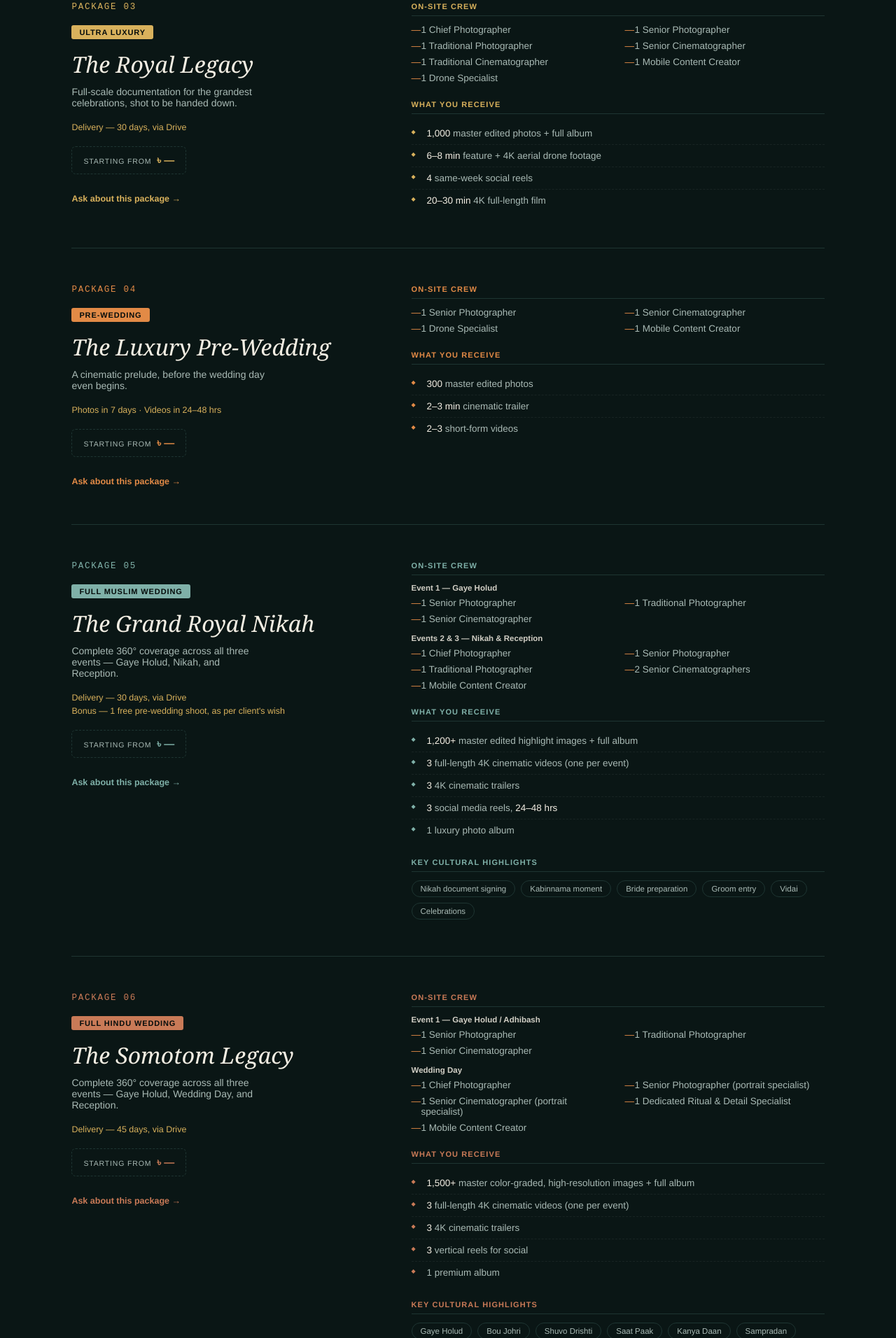
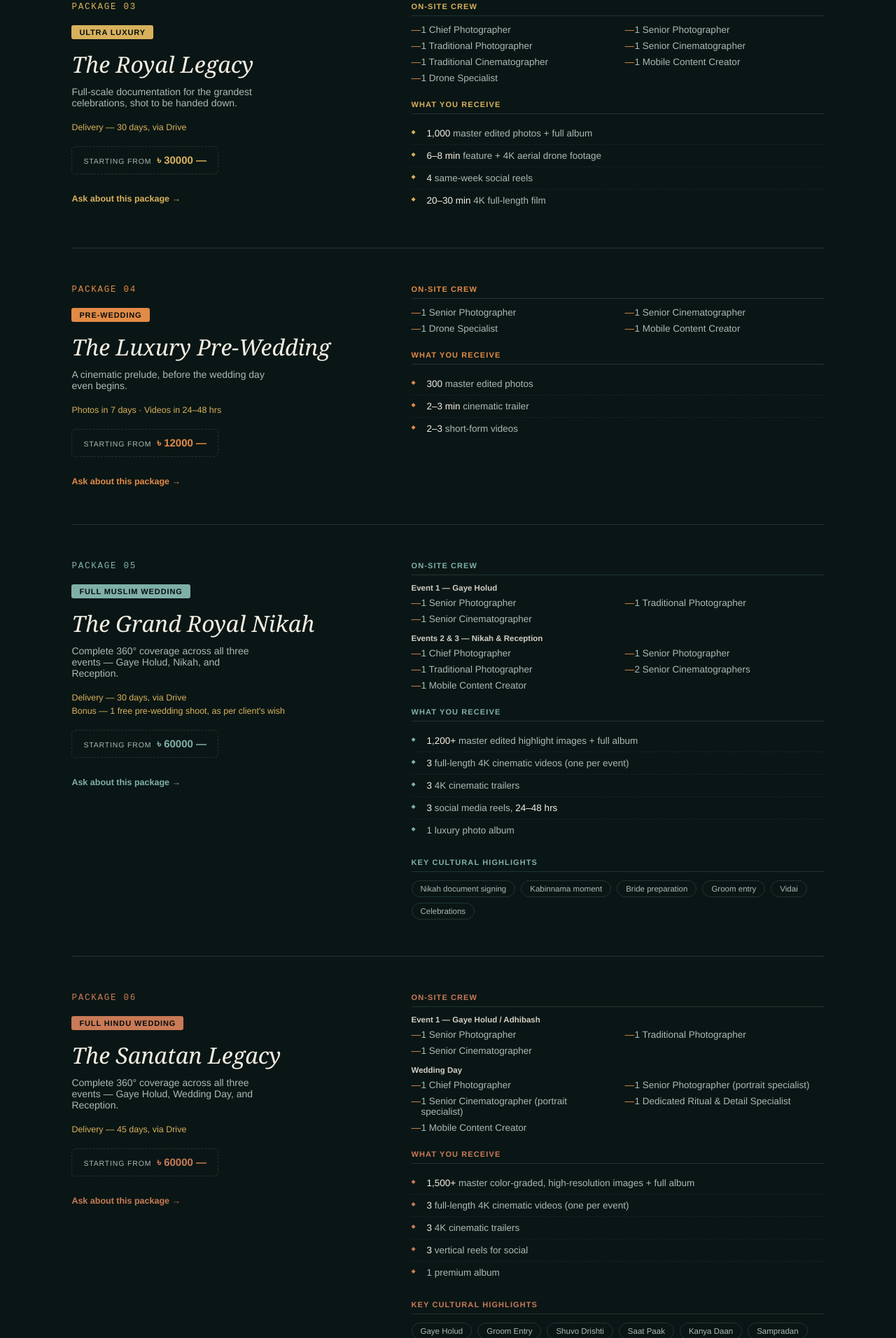
Before and after one commit to BlushingBride99/Blushing-bride, a plain HTML site: page index.html in a window 1280 px wide. Shown: the part 1751-3663 px from the top of the page at 70% size. Drawn offline with Linux system fonts and the light colour scheme.

Commit message:
Update index.html

```diff
--- a/index.html
+++ b/index.html
@@ -229,7 +229,7 @@
           <span>Duration — 5 hours / event</span>
           <span>Delivery — 15 days, via Drive</span>
         </div>
-        <div class="price-box"><span class="label">Starting from</span><span class="amount">৳ —</span></div><br>
+        <div class="price-box"><span class="label">Starting from</span><span class="amount">৳ 15000 —</span></div><br>
         <a class="pkg-cta" href="https://wa.me/8801719159258?text=Hi!%20I%27m%20interested%20in%20the%20Signature%20Story%20package." target="_blank" rel="noopener">Ask about this package →</a>
       </div>
       <div class="pkg-right">
@@ -263,7 +263,7 @@
           <span>Duration — 5 hours / event</span>
           <span>Delivery — 15 days, via Drive</span>
         </div>
-        <div class="price-box"><span class="label">Starting from</span><span class="amount">৳ —</span></div><br>
+        <div class="price-box"><span class="label">Starting from</span><span class="amount">৳ 25000 —</span></div><br>
         <a class="pkg-cta" href="https://wa.me/8801719159258?text=Hi!%20I%27m%20interested%20in%20the%20Editorial%20Heirloom%20package." target="_blank" rel="noopener">Ask about this package →</a>
       </div>
       <div class="pkg-right">
@@ -298,7 +298,7 @@
         <div class="pkg-meta">
           <span>Delivery — 30 days, via Drive</span>
         </div>
-        <div class="price-box"><span class="label">Starting from</span><span class="amount">৳ —</span></div><br>
+        <div class="price-box"><span class="label">Starting from</span><span class="amount">৳ 30000 —</span></div><br>
         <a class="pkg-cta" href="https://wa.me/8801719159258?text=Hi!%20I%27m%20interested%20in%20the%20Royal%20Legacy%20package." target="_blank" rel="noopener">Ask about this package →</a>
       </div>
       <div class="pkg-right">
@@ -336,7 +336,7 @@
         <div class="pkg-meta">
           <span>Photos in 7 days · Videos in 24–48 hrs</span>
         </div>
-        <div class="price-box"><span class="label">Starting from</span><span class="amount">৳ —</span></div><br>
+        <div class="price-box"><span class="label">Starting from</span><span class="amount">৳ 12000 —</span></div><br>
         <a class="pkg-cta" href="https://wa.me/8801719159258?text=Hi!%20I%27m%20interested%20in%20the%20Luxury%20Pre-Wedding%20package." target="_blank" rel="noopener">Ask about this package →</a>
       </div>
       <div class="pkg-right">
@@ -371,7 +371,7 @@
           <span>Delivery — 30 days, via Drive</span>
           <span>Bonus — 1 free pre-wedding shoot, as per client's wish</span>
         </div>
-        <div class="price-box"><span class="label">Starting from</span><span class="amount">৳ —</span></div><br>
+        <div class="price-box"><span class="label">Starting from</span><span class="amount">৳ 60000 —</span></div><br>
         <a class="pkg-cta" href="https://wa.me/8801719159258?text=Hi!%20I%27m%20interested%20in%20the%20Grand%20Royal%20Nikah%20package." target="_blank" rel="noopener">Ask about this package →</a>
       </div>
       <div class="pkg-right">
@@ -420,12 +420,12 @@
       <div class="pkg-left">
         <span class="pkg-num">PACKAGE 06</span>
         <span class="tier">FULL HINDU WEDDING</span>
-        <div class="pkg-title">The Somotom Legacy</div>
+        <div class="pkg-title">The Sanatan Legacy</div>
         <p class="pkg-cat">Complete 360° coverage across all three events — Gaye Holud, Wedding Day, and Reception.</p>
         <div class="pkg-meta">
           <span>Delivery — 45 days, via Drive</span>
         </div>
-        <div class="price-box"><span class="label">Starting from</span><span class="amount">৳ —</span></div><br>
+        <div class="price-box"><span class="label">Starting from</span><span class="amount">৳ 60000 —</span></div><br>
         <a class="pkg-cta" href="https://wa.me/8801719159258?text=Hi!%20I%27m%20interested%20in%20the%20Somotom%20Legacy%20package." target="_blank" rel="noopener">Ask about this package →</a>
       </div>
       <div class="pkg-right">
@@ -463,7 +463,7 @@
         <div class="block">
           <h4>KEY CULTURAL HIGHLIGHTS</h4>
           <div class="highlight-tags">
-            <span>Gaye Holud</span><span>Bou Johri</span><span>Shuvo Drishti</span><span>Saat Paak</span><span>Kanya Daan</span><span>Sampradan</span><span>Sindoor Daan</span><span>Reception</span>
+            <span>Gaye Holud</span><span>Groom Entry</span><span>Shuvo Drishti</span><span>Saat Paak</span><span>Kanya Daan</span><span>Sampradan</span><span>Sindoor Daan</span>
           </div>
         </div>
       </div>
```
